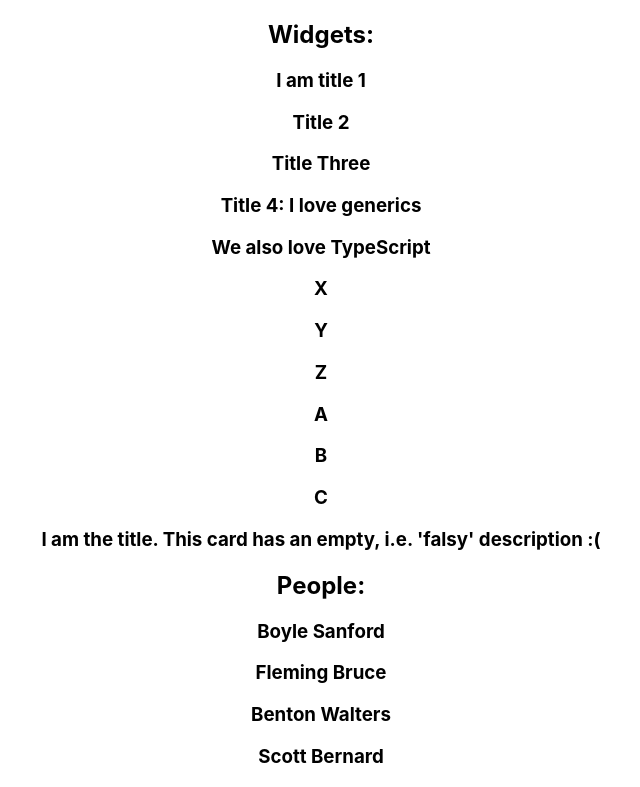
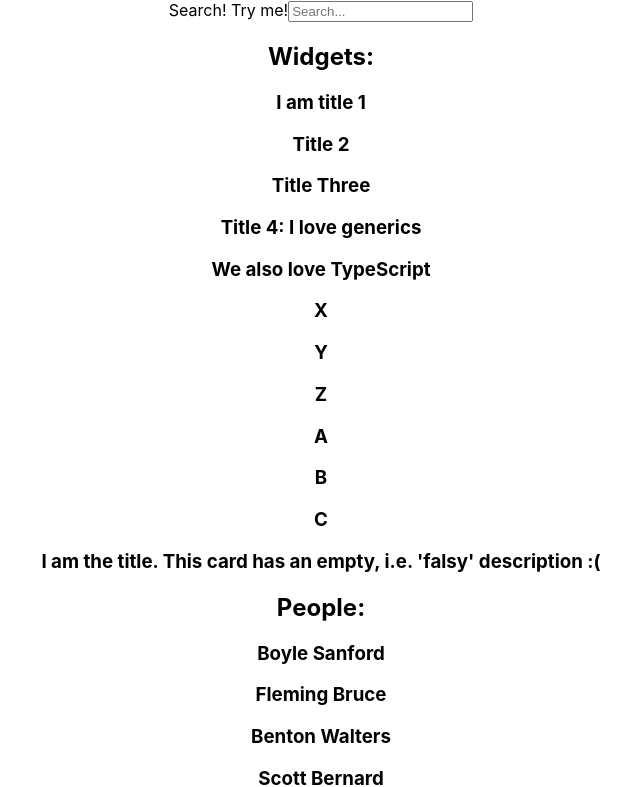
Before and after one commit to snowleopardAlexa/typescript-generic-search-filter-sort, a React (Create React App) app: page / in a window 1280 px wide. Shown: the top 787 px of the page, without its empty margins (319-959 px from the left). Built offline with nearby package versions, Linux system fonts and the light colour scheme.

Commit message:
add SearchInput.tsx to App.tsx

```diff
--- a/src/App.tsx
+++ b/src/App.tsx
@@ -1,12 +1,16 @@
+import { useState } from 'react';
 import './App.css';
+import { SearchInput } from './components/SearchInput';
 import people from './mock-data/people';
 import widgets from './mock-data/widgets';
 import genericSearch from './utils/genericSearch';
 
 function App() {
-  const query = ""
+  const [query, setQuery] = useState<string>("")
+
   return (
     <div className="App">
+      <SearchInput setSearchQuery={setQuery} />
       <h2>Widgets:</h2>
       {widgets.filter((widget) => genericSearch(widget, ["title", "description"], query, false)).map(widget => {
         return (
```
